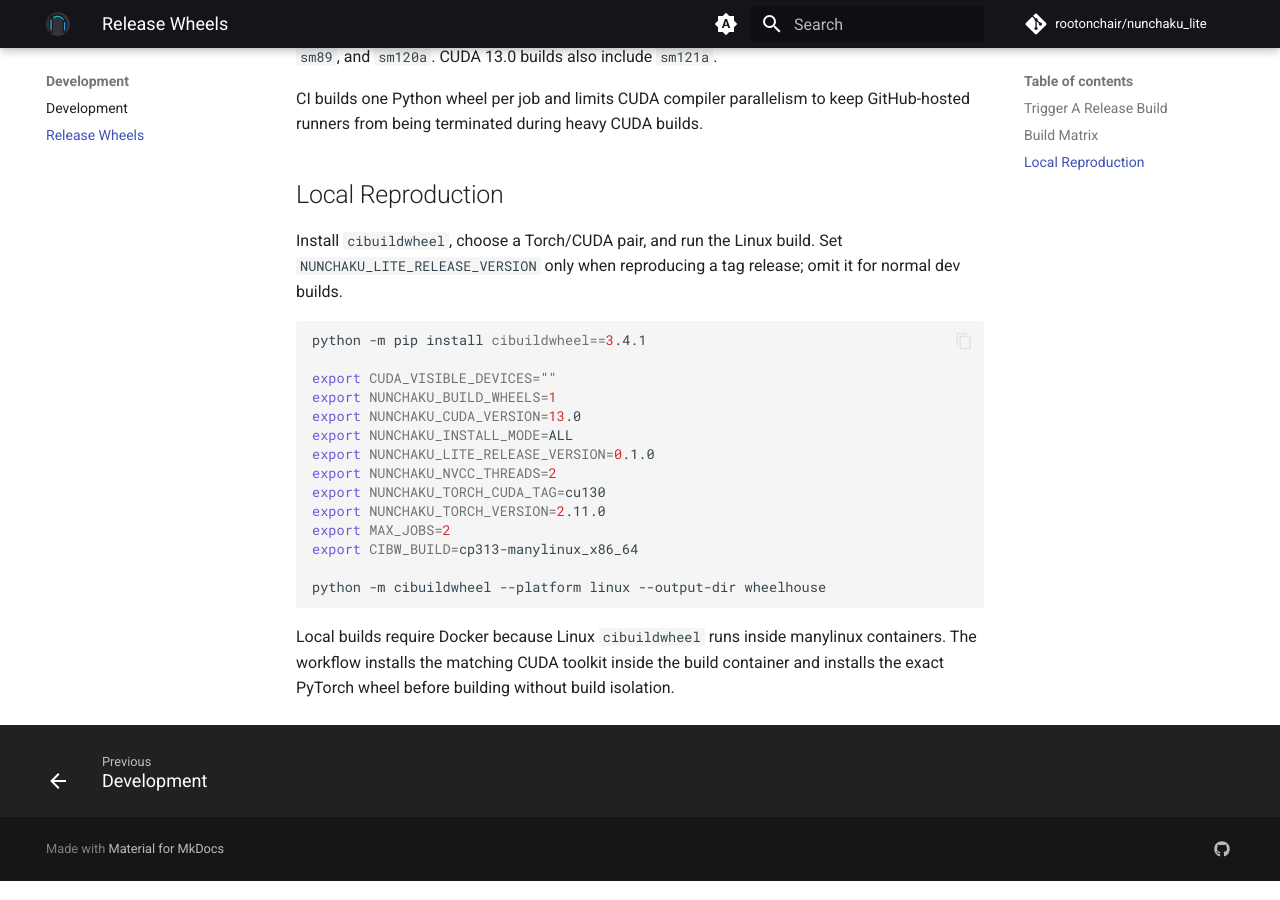
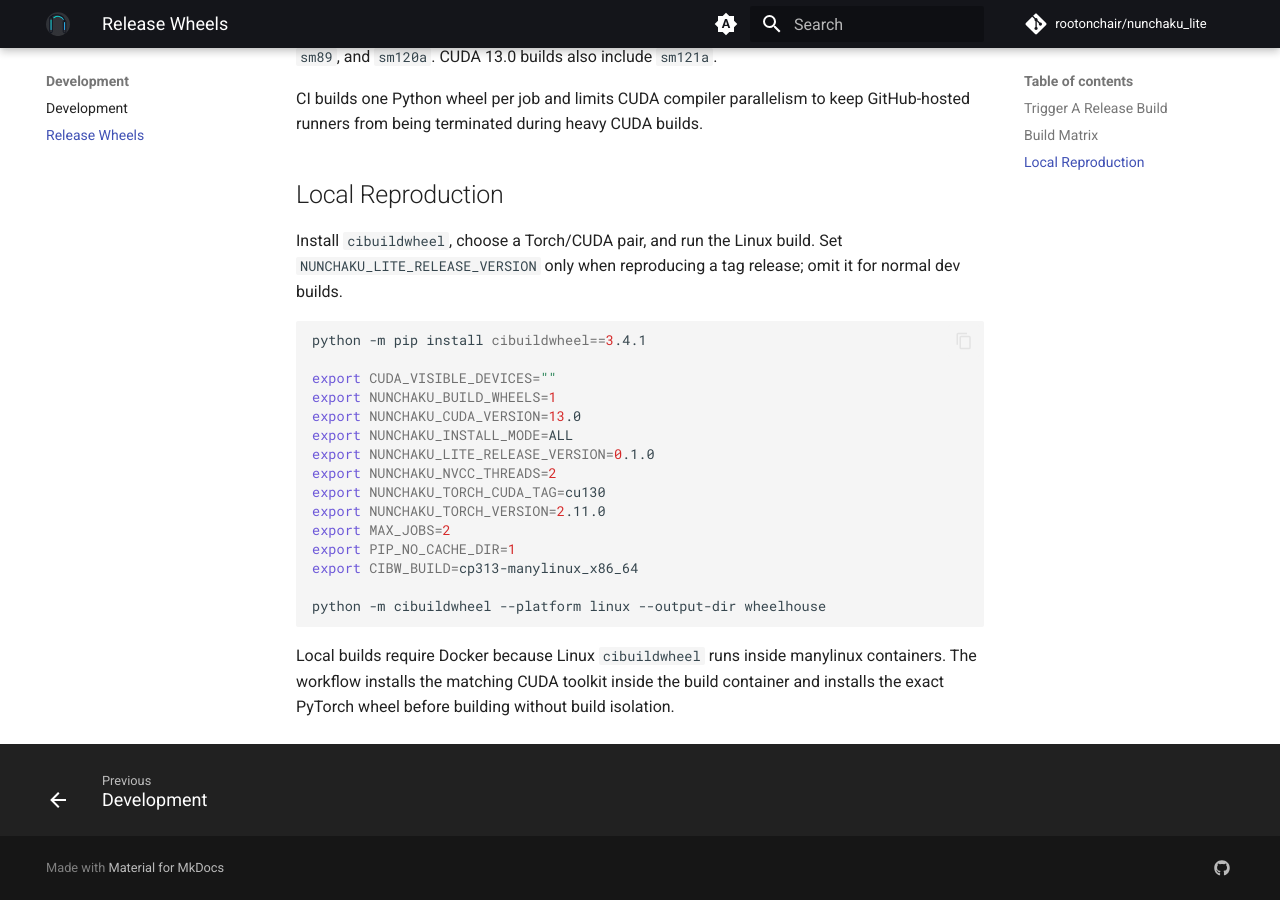
Before and after one commit to rootonchair/nunchaku_lite, an MkDocs documentation site: the page built from docs/release_wheels.md, in a window 1280 px wide and 900 px high, scrolled down 1430 px. Built offline with MkDocs 1.6.1 and Material for MkDocs 9.7.7, drawn with Linux system fonts in a browser that asks for light colours; comment, search, counter and statistics services are not loaded.

Commit message:
Optimize release wheel disk usage

```diff
--- a/docs/release_wheels.md
+++ b/docs/release_wheels.md
@@ -81,6 +81,7 @@ export NUNCHAKU_NVCC_THREADS=2
 export NUNCHAKU_TORCH_CUDA_TAG=cu130
 export NUNCHAKU_TORCH_VERSION=2.11.0
 export MAX_JOBS=2
+export PIP_NO_CACHE_DIR=1
 export CIBW_BUILD=cp313-manylinux_x86_64
 
 python -m cibuildwheel --platform linux --output-dir wheelhouse
```
Also changed, not shown: 2 other files.
